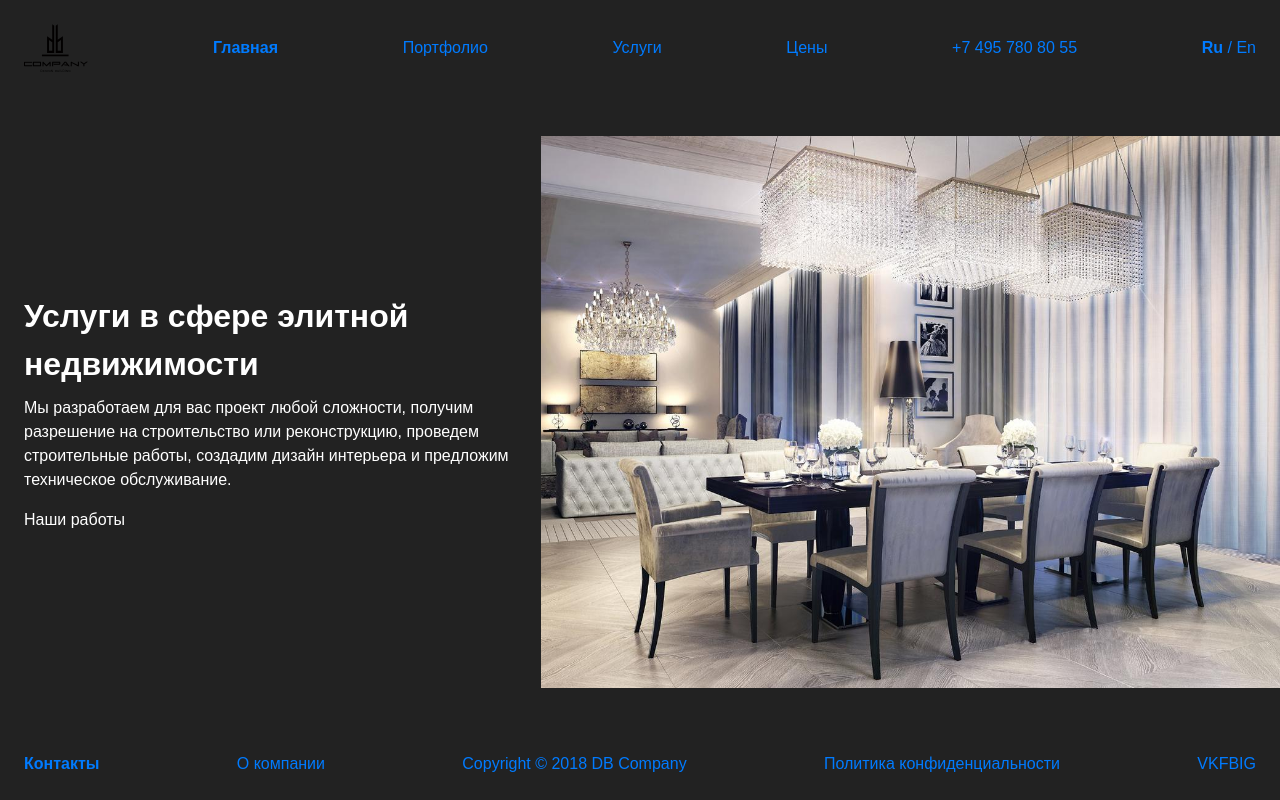
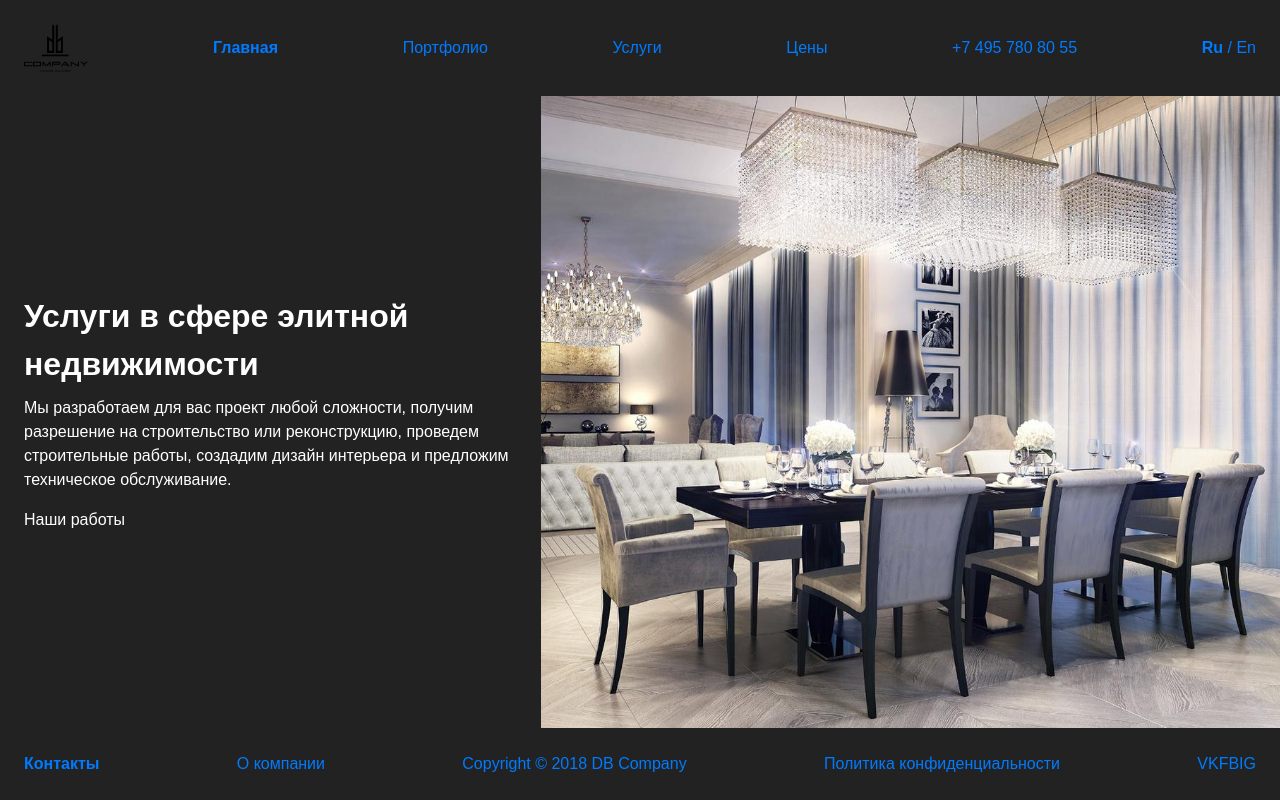
Before and after one commit to flipmotion/db, a React (Create React App) app: page / in a window 1280 px wide. Built offline with nearby package versions, Linux system fonts and the light colour scheme.

Commit message:
Make right image bigger

```diff
--- a/src/components/WelcomePage/index.css
+++ b/src/components/WelcomePage/index.css
@@ -10,6 +10,7 @@
 
 .DBPageContainer-Right {
   flex: 60;
+  align-self: stretch;
 }
 
 .DBPageContainer-Image {
```
